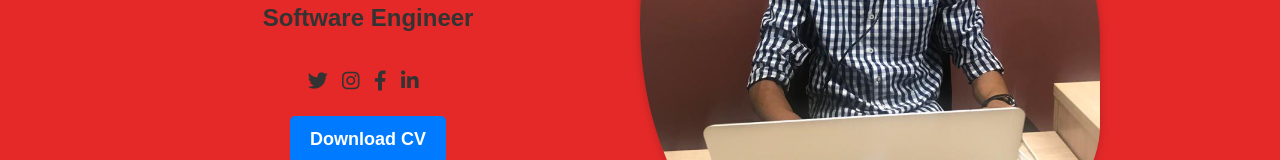
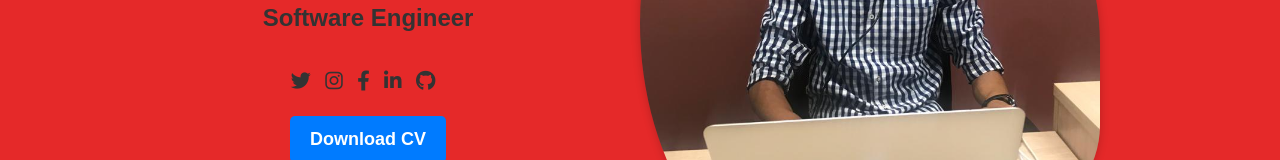
Before and after one commit to moeketsisegalo/MyCV, a plain HTML site: page index.html in a window 1280 px wide. Shown: the part 263-423 px from the top of the page. Drawn offline with Linux system fonts and the light colour scheme.

Commit message:
Update index.html

```diff
--- a/index.html
+++ b/index.html
@@ -41,6 +41,7 @@
                         <a href="https://www.instagram.com/your_instagram_username"><i class="fab fa-instagram"></i></a>
                         <a href="https://www.facebook.com/your_facebook_username"><i class="fab fa-facebook-f"></i></a>
                         <a href="https://www.linkedin.com/in/moeketsi-segalo-9b9463107/"><i class="fab fa-linkedin-in"></i></a>
+                        <a href="https://github.com/moeketsisegalo"><i class="fab fa-github"></i></a>
                     </div>
                     <!-- Button to download CV -->
                     <a href="#" class="btn">Download CV</a>
```
